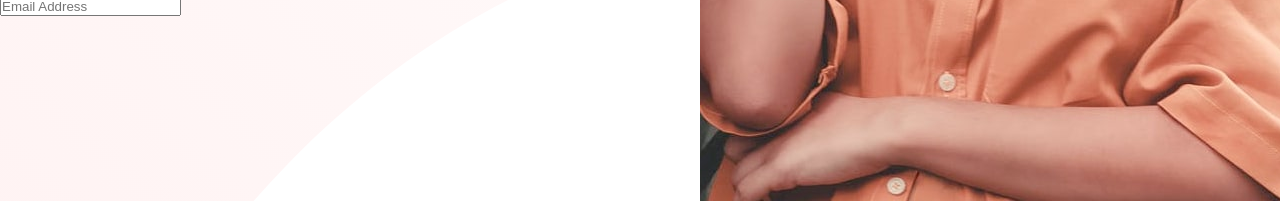
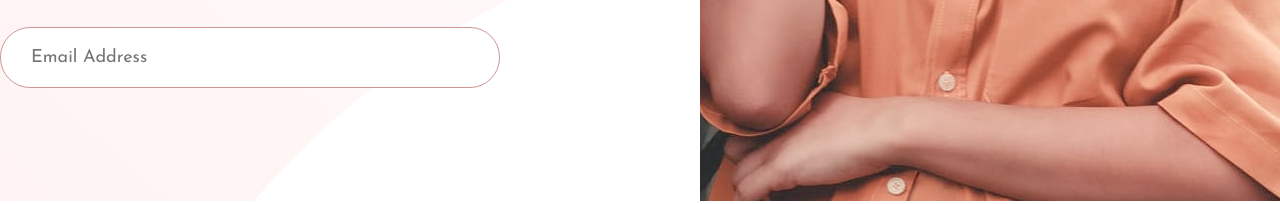
Before and after one commit to MellonFive/front-end-mentor-coming-soon, a plain HTML site: page index.html in a window 1280 px wide. Shown: the part 599-803 px from the top of the page. Drawn offline with Linux system fonts and the light colour scheme.

Commit message:
Doing .input in css

```diff
--- a/src/css/style.css
+++ b/src/css/style.css
@@ -50,3 +50,13 @@ main {
     color: var(--Desaturated-Red);
     letter-spacing: .2rem;
 }
+
+.container .coming-soon .input {
+    margin-top: 3rem;
+    width: 100%;
+    padding: 2rem 3rem;
+    border-radius: 3rem;
+    font-size: 1.8rem;
+    border: 1px solid var(--Desaturated-Red);
+    font-family: "Josefin Sans", sans-serif;
+}
```
